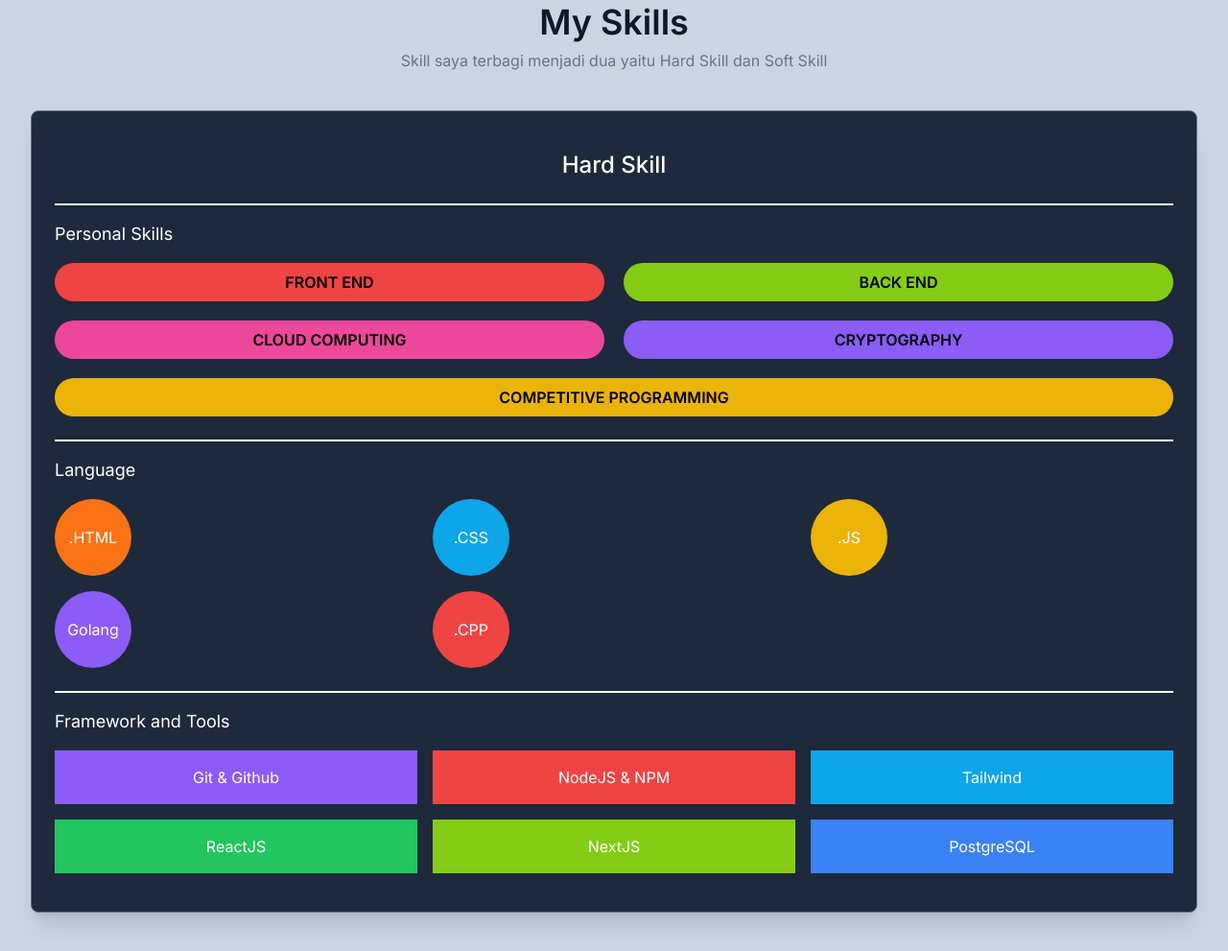
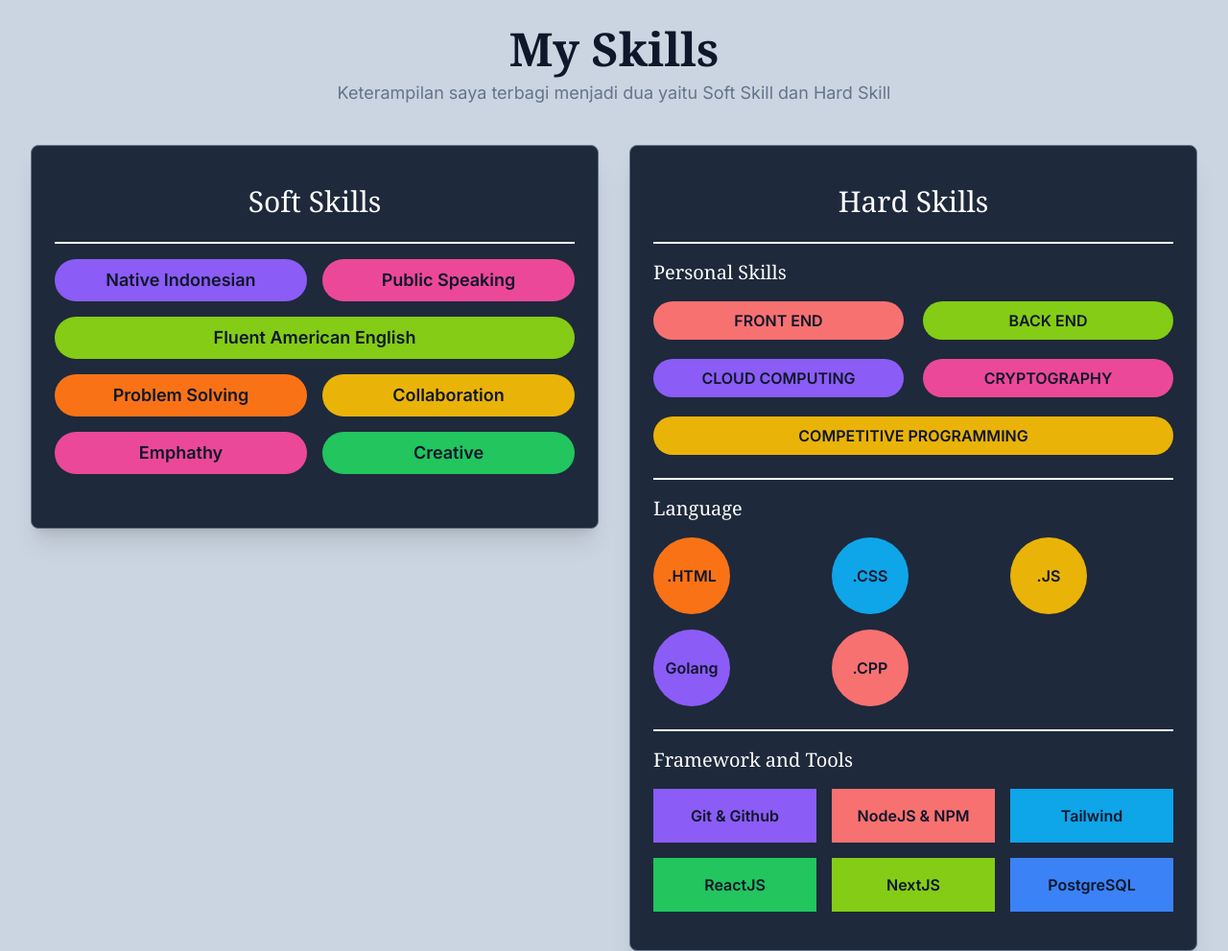
Before and after one commit to actona110/profilBiodata-Vio_Actona_Putra, a website: page index.html in a window 1280 px wide. Shown: the part 1120-2111 px from the top of the page at 96% size. Drawn offline with Linux system fonts and the light colour scheme.

Commit message:
Release card soft skill and made responsive section my skills

```diff
--- a/index.html
+++ b/index.html
@@ -27,7 +27,7 @@
       <div class="container">
         <div class="flex flex-wrap">
           <!-- Card Personal Info Start-->
-          <div class="w-full px-6 mb-10 md:px-12 lg:px-0 lg:w-[35%]">
+          <div class="w-full px-4 mb-10 lg:w-[40%]">
             <div
               class="bg-[#eee] border border-secondary p-4 pb-10 rounded-lg shadow-xl"
             >
@@ -151,7 +151,7 @@
           <!-- Card Personal Info End -->
 
           <!-- Card Bio/Deskripsi Start -->
-          <div class="w-full px-4 lg:w-[65%]">
+          <div class="w-full px-4 lg:w-[60%]">
             <div
               class="border border-secondary bg-[#eee] p-4 rounded-lg shadow-xl relative"
             >
@@ -227,30 +227,46 @@
     <!-- Information Section Start -->
     <section id="skill" class="pt-36 pb-32 bg-slate-300">
       <div class="container">
+        <!-- Header My Skills Start-->
         <div class="w-full px-4">
           <div class="text-center mx-auto mb-10">
-            <h2 class="text-4xl font-semibold text-dark mb-2">My Skills</h2>
-            <p class="text-base text-secondary">
-              Skill saya terbagi menjadi dua yaitu Hard Skill dan Soft Skill
+            <h2
+              class="text-4xl font-semibold text-dark mb-2 font-serif lg:text-5xl"
+            >
+              My Skills
+            </h2>
+            <p class="text-base text-secondary lg:hidden">
+              Keterampilan saya terbagi menjadi dua yaitu Hard Skill dan Soft
+              Skill
+            </p>
+            <p class="text-base text-secondary hidden lg:text-lg lg:block">
+              Keterampilan saya terbagi menjadi dua yaitu Soft Skill dan Hard
+              Skill
             </p>
           </div>
         </div>
+        <!-- Header My Skills End -->
 
-        <!-- Card Hard Skill End-->
-        <div class="flex flex-wrap">
-          <div class="w-full px-4">
+        <div class="flex flex-wrap flex-row-reverse">
+          <!-- Card Hard Skill End-->
+          <div class="w-full px-4 lg:w-1/2">
             <div
-              class="border border-secondary shadow-xl rounded-lg bg-slate-800 text-white py-10 px-6"
+              class="border border-secondary shadow-xl rounded-lg bg-slate-800 text-white py-10 px-6 mb-10"
             >
-              <h3 class="text-2xl text-center font-medium mb-6">Hard Skill</h3>
+              <!-- Personal Skills -->
+              <h3
+                class="text-2xl text-center font-medium font-serif mb-6 lg:text-3xl"
+              >
+                Hard Skills
+              </h3>
               <h4
-                class="text-lg text-font-medium mb-4 border-t-2 border-white pt-4"
+                class="text-lg text-font-medium mb-4 border-t-2 border-white pt-4 font-serif lg:text-xl"
               >
                 Personal Skills
               </h4>
-              <div class="grid grid-cols-2 gap-5 text-black">
+              <div class="grid grid-cols-2 gap-5 text-dark">
                 <p
-                  class="py-2 px-4 bg-red-500 rounded-full font-semibold text-center"
+                  class="py-2 px-4 bg-red-400 rounded-full font-semibold text-center"
                 >
                   FRONT END
                 </p>
@@ -260,12 +276,12 @@
                   BACK END
                 </p>
                 <p
-                  class="py-2 px-4 bg-pink-500 rounded-full font-semibold text-center"
+                  class="py-2 px-4 bg-violet-500 rounded-full font-semibold text-center"
                 >
                   CLOUD COMPUTING
                 </p>
                 <p
-                  class="py-2 px-4 bg-violet-500 rounded-full font-semibold text-center"
+                  class="py-2 px-4 bg-pink-500 rounded-full font-semibold text-center"
                 >
                   CRYPTOGRAPHY
                 </p>
@@ -276,12 +292,13 @@
                 </p>
               </div>
 
+              <!-- Language -->
               <h4
-                class="text-lg text-font-medium mt-6 border-t-2 border-white pt-4 mb-4"
+                class="text-lg text-font-medium mt-6 border-t-2 border-white pt-4 mb-4 font-serif lg:text-xl"
               >
                 Language
               </h4>
-              <div class="grid grid-cols-3 gap-4">
+              <div class="grid grid-cols-3 gap-4 text-dark font-semibold">
                 <div
                   class="w-20 h-20 bg-orange-500 rounded-full text-center self-center relative"
                 >
@@ -319,7 +336,7 @@
                   </p>
                 </div>
                 <div
-                  class="w-20 h-20 bg-red-500 rounded-full text-center self-center relative"
+                  class="w-20 h-20 bg-red-400 rounded-full text-center self-center relative"
                 >
                   <p
                     class="absolute left-1/2 top-1/2 -translate-x-1/2 -translate-y-1/2"
@@ -329,15 +346,15 @@
                 </div>
               </div>
 
+              <!-- Framework and Tools -->
               <h4
-                class="text-lg text-font-medium mt-6 border-t-2 border-white pt-4 mb-4"
+                class="text-lg text-font-medium mt-6 border-t-2 border-white pt-4 mb-4 font-serif lg:text-xl"
               >
                 Framework and Tools
               </h4>
-
-              <div class="grid grid-cols-3 gap-4">
+              <div class="grid grid-cols-3 gap-4 text-dark font-semibold">
                 <p class="py-4 bg-violet-500 text-center">Git & Github</p>
-                <p class="py-4 bg-red-500 text-center">NodeJS & NPM</p>
+                <p class="py-4 bg-red-400 text-center">NodeJS & NPM</p>
                 <p class="py-4 bg-sky-500 text-center">Tailwind</p>
                 <p class="py-4 bg-green-500 text-center">ReactJS</p>
                 <p class="py-4 bg-lime-500 text-center">NextJS</p>
@@ -345,8 +362,61 @@
               </div>
             </div>
           </div>
+          <!-- Card Hard Skill End -->
+
+          <!-- Card Soft Skill Start -->
+          <div class="w-full px-4 lg:w-1/2">
+            <div
+              class="border border-secondary shadow-xl rounded-lg bg-slate-800 text-white py-10 px-6"
+            >
+              <h3
+                class="text-2xl text-center font-medium mb-6 font-serif lg:text-3xl"
+              >
+                Soft Skills
+              </h3>
+              <div
+                class="text-lg text-font-medium mb-4 border-t-2 border-white pt-4 font-semibold text-dark grid grid-cols-2 gap-4"
+              >
+                <p
+                  class="py-2 bg-violet-500 rounded-full font-semibold text-center"
+                >
+                  Native Indonesian
+                </p>
+                <p
+                  class="py-2 bg-pink-500 rounded-full font-semibold text-center"
+                >
+                  Public Speaking
+                </p>
+                <p
+                  class="py-2 bg-lime-500 rounded-full font-semibold text-center col-span-2"
+                >
+                  Fluent American English
+                </p>
+                <p
+                  class="py-2 bg-orange-500 rounded-full font-semibold text-center"
+                >
+                  Problem Solving
+                </p>
+                <p
+                  class="py-2 bg-yellow-500 rounded-full font-semibold text-center"
+                >
+                  Collaboration
+                </p>
+                <p
+                  class="py-2 bg-pink-500 rounded-full font-semibold text-center"
+                >
+                  Emphathy
+                </p>
+                <p
+                  class="py-2 bg-green-500 rounded-full font-semibold text-center"
+                >
+                  Creative
+                </p>
+              </div>
+            </div>
+          </div>
+          <!-- Card Soft Skill End -->
         </div>
-        <!-- Card Hard Skill End -->
       </div>
     </section>
     <!-- Information Section End -->
```
Also changed, not shown: src/style.css.
